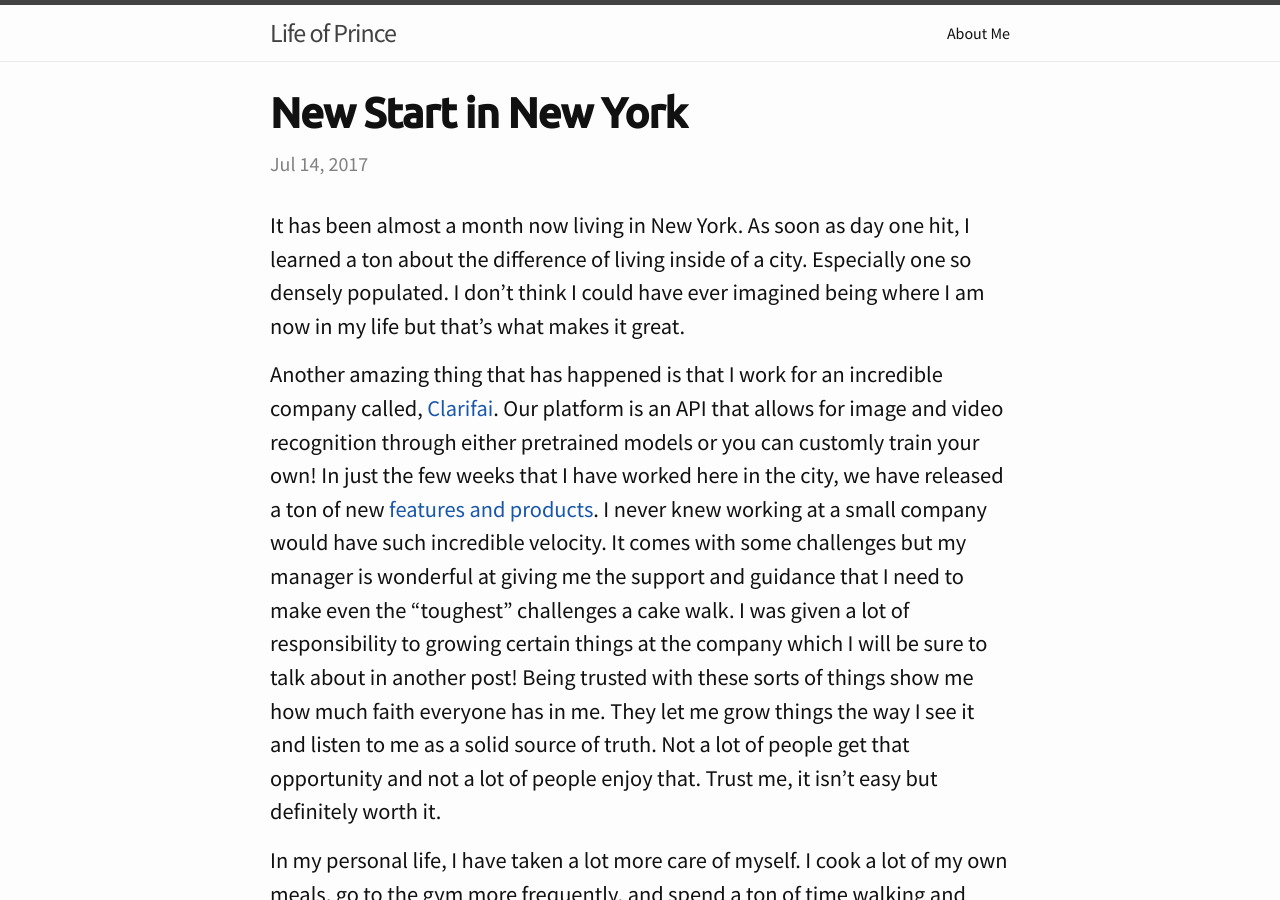
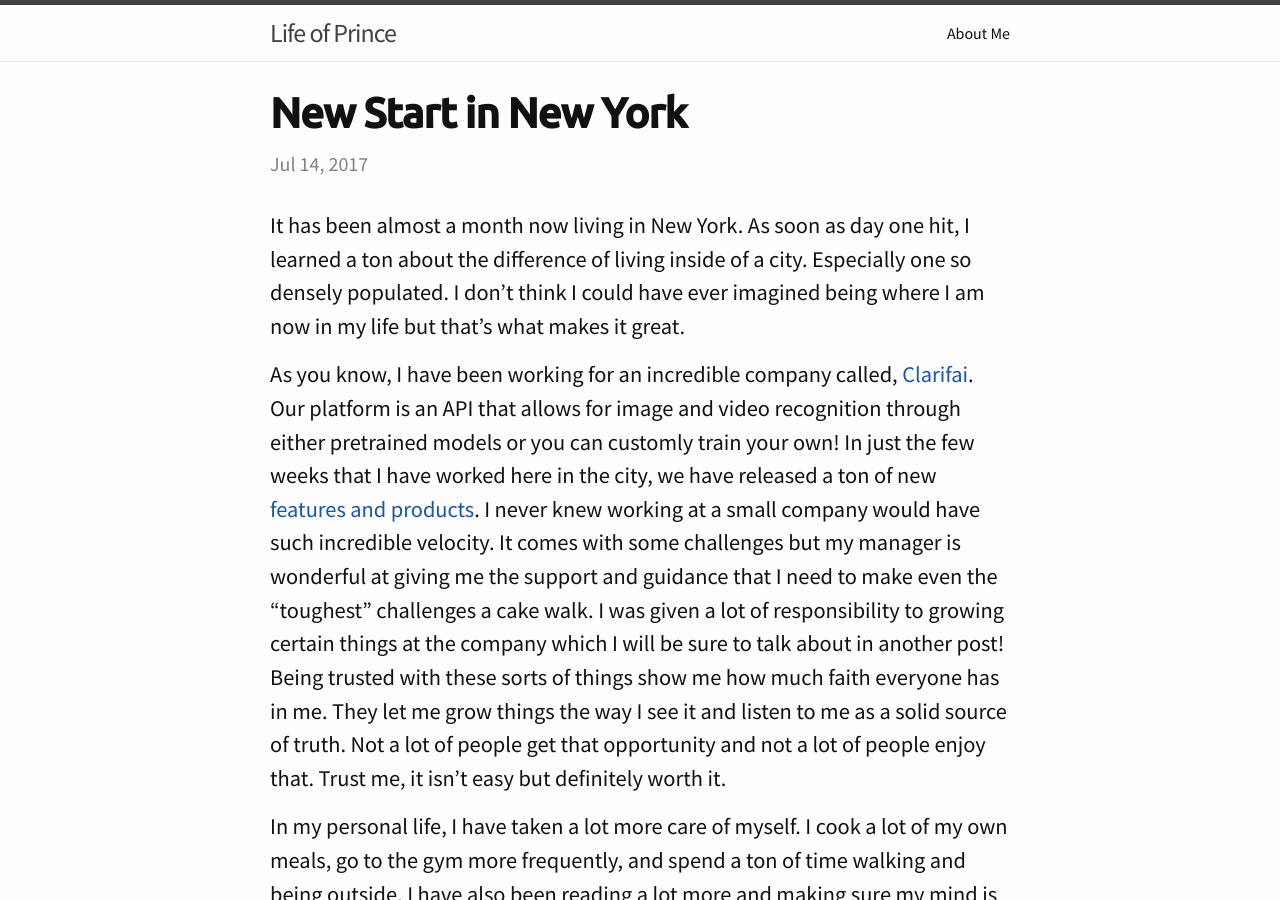
Before and after one commit to maxcell/blog, a Jekyll site: the page built from _posts/2017-07-14-new-york.md, in a window 1280 px wide and 900 px high. Built offline with Jekyll 4.4.1, drawn with Linux system fonts in a browser that asks for light colours; comment, search, counter and statistics services are not loaded.

Commit message:
Update 2017-07-14-new-york.md

```diff
--- a/_posts/2017-07-14-new-york.md
+++ b/_posts/2017-07-14-new-york.md
@@ -10,7 +10,7 @@ I learned a ton about the difference of living inside of a city. Especially one
 so densely populated. I don't think I could have ever imagined being where I am now
 in my life but that's what makes it great.
 
-Another amazing thing that has happened is that I work for an incredible company
+As you know, I have been working for an incredible company
 called, [Clarifai](https://www.clarifai.com). Our platform is an API that allows for
 image and video recognition through either pretrained models or you can customly
 train your own! In just the few weeks that I have worked here in the city, we have released
```
